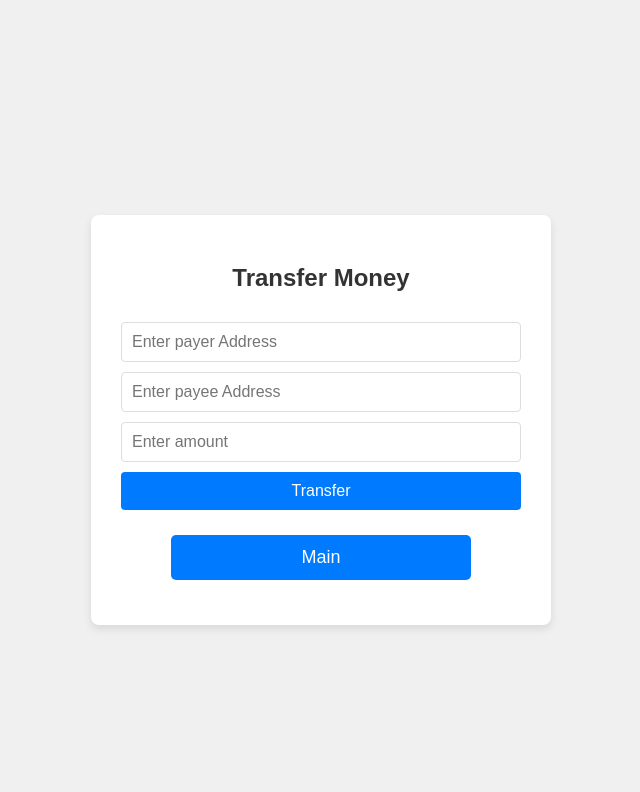
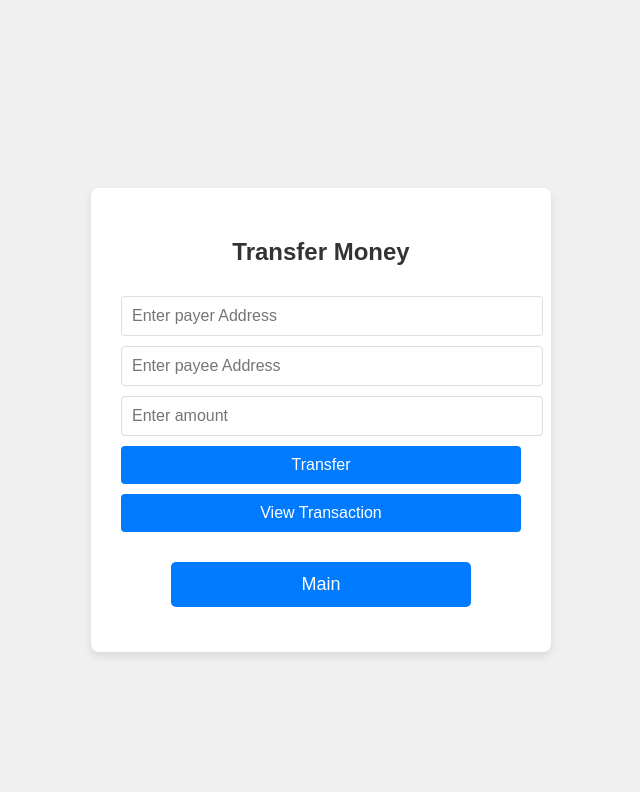
Before and after one commit to hoonjang98-rgb/SC6113-AY2026T1, a Flask app: page /transferMoney in a window 1280 px wide. Shown: the top 792 px of the page, without its empty margins (319-959 px from the left). Run offline with Flask 3, Linux system fonts and the light colour scheme; some libraries are stand-ins or nearby versions.

Commit message:
transfer update

```diff
--- a/templates/transferMoney.html
+++ b/templates/transferMoney.html
@@ -1,3 +1,5 @@
+<!DOCTYPE html>
+<html lang="en">
 <head>
     <meta name="viewport" content="width=device-width, initial-scale=1.0">
     <link rel="stylesheet" href="{{ url_for('static', filename='styles.css') }}">
@@ -9,9 +11,19 @@
 
         <input type="text" id="payer" placeholder="Enter payer Address">
         <input type="text" id="payee" placeholder="Enter payee Address">
-        <input type="number" id="amount" placeholder="Enter amount">
+        <input type="number" id="amount" placeholder="Enter amount" step="1" min="1">
 
         <button type="button" class="btn" onclick="transfer()">Transfer</button>
+
+        <button type="button" class="btn" onclick="transaction()">
+            View Transaction
+        </button>
+
+        <div class="transaction-info">
+            <p id="view_payer"></p>
+            <p id="view_payee"></p>
+            <p id="view_amount"></p>
+        </div>
 
         <form action="/main" method="post">
             <input type="submit" value="Main">
@@ -72,10 +84,32 @@
             }
         ];
 
+        const web3 = new Web3(Web3.givenProvider);
+        const contract = new web3.eth.Contract(contractABI, contractAddress);
+
         async function transfer() {
             try {
                 if (!window.ethereum) {
-                    alert("MetaMask가 필요합니다.");
+                    alert("MetaMask를 설치하거나 활성화해 주세요.");
+                    return;
+                }
+
+                const payer = document.getElementById("payer").value.trim();
+                const payee = document.getElementById("payee").value.trim();
+                const amount = document.getElementById("amount").value.trim();
+
+                if (!payer || !payee || !amount) {
+                    alert("payer, payee, amount를 모두 입력해 주세요.");
+                    return;
+                }
+
+                if (!web3.utils.isAddress(payer) || !web3.utils.isAddress(payee)) {
+                    alert("올바른 지갑 주소를 입력해 주세요.");
+                    return;
+                }
+
+                if (!/^[0-9]+$/.test(amount) || BigInt(amount) <= 0n) {
+                    alert("금액은 1 이상의 정수로 입력해 주세요.");
                     return;
                 }
 
@@ -83,15 +117,8 @@
                     method: "eth_requestAccounts"
                 });
 
-                const payer = document.getElementById("payer").value;
-                const payee = document.getElementById("payee").value;
-                const amount = document.getElementById("amount").value;
-
-                const web3 = new Web3(window.ethereum);
-                const contract = new web3.eth.Contract(
-                    contractABI,
-                    contractAddress
-                );
+                console.log(payer, payee, amount);
+                console.log("accounts[0]", accounts[0]);
 
                 await contract.methods.transfer(
                     payer,
@@ -104,7 +131,27 @@
                 alert("Transfer completed.");
             } catch (error) {
                 console.error(error);
-                alert(error.message);
+                alert(error.message || "송금 중 오류가 발생했습니다.");
+            }
+        }
+
+        async function transaction() {
+            try {
+                const result = await contract.methods.transaction().call();
+
+                document.getElementById("view_payer").innerText =
+                    "Payer: " + result[0];
+
+                document.getElementById("view_payee").innerText =
+                    "Payee: " + result[1];
+
+                document.getElementById("view_amount").innerText =
+                    "Amount: " + result[2];
+
+                console.log(result[0], result[1], result[2]);
+            } catch (error) {
+                console.error(error);
+                alert(error.message || "거래 내역을 불러오는 중 오류가 발생했습니다.");
             }
         }
     </script>
```
